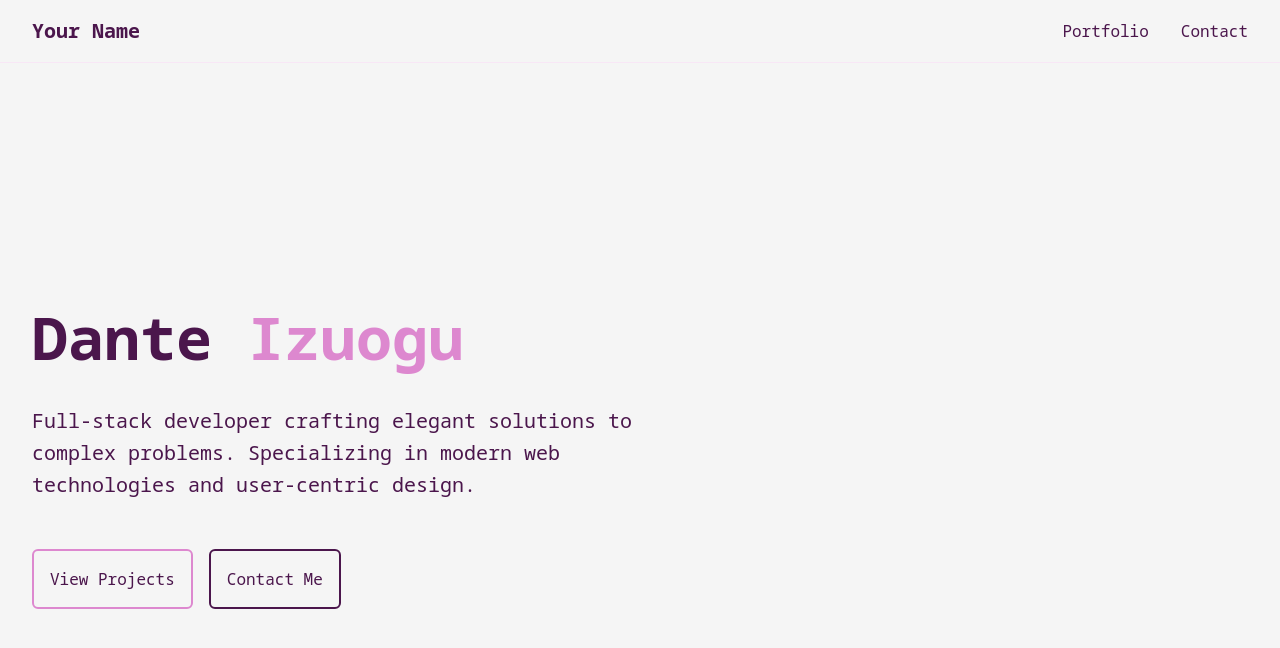
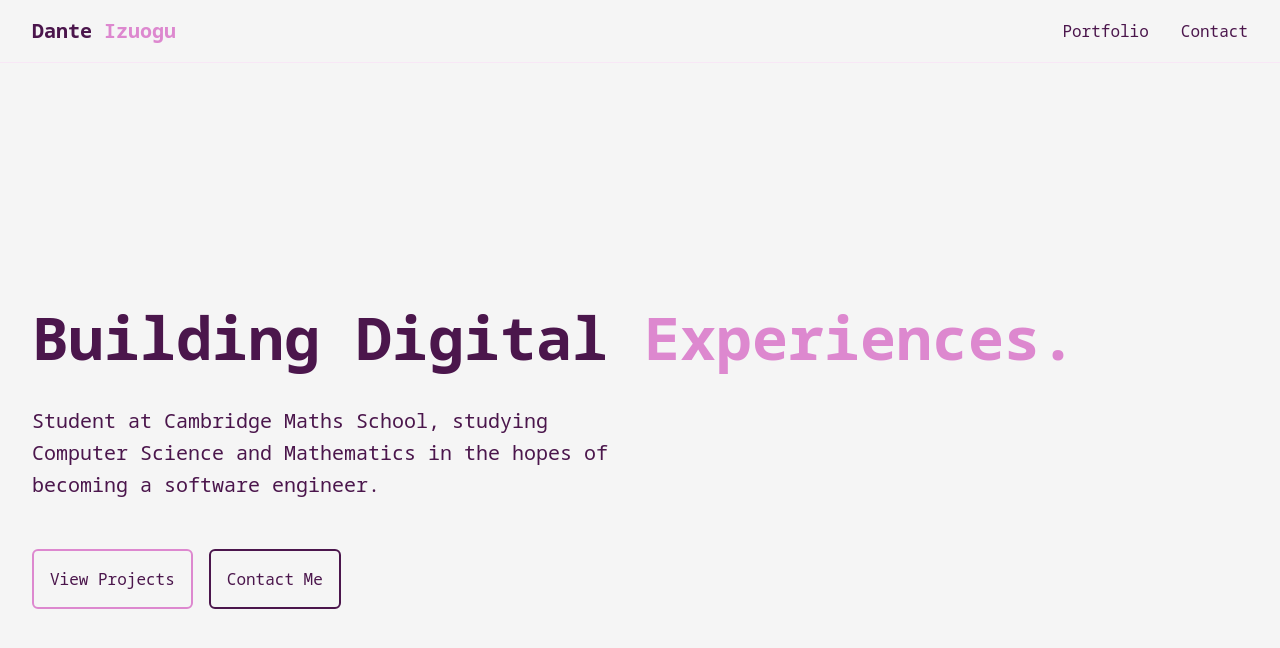
Before and after one commit to Danteizuogu/portfolio-site, a React (Vite) app: page / in a window 1280 px wide. Shown: the top 648 px of the page. Built offline with nearby package versions, Linux system fonts and the light colour scheme.

Commit message:
simple styling changes

```diff
--- a/src/components/Navbar.tsx
+++ b/src/components/Navbar.tsx
@@ -20,7 +20,7 @@ const Navbar = () => {
           color="brand.dark"
           _hover={{ color: 'brand.medium' }}
         >
-          Your Name
+          Dante <Box as="span" color="brand.medium">Izuogu</Box>
         </Link>
         <Spacer />
         <Flex gap={8}>
--- a/src/pages/Home.tsx
+++ b/src/pages/Home.tsx
@@ -9,12 +9,11 @@ const Home = () => {
           fontWeight="bold"
           fontFamily="heading"
         >
-          Dante <Box as="span" color="brand.medium">Izuogu</Box>
+          Building Digital <Box as="span" color="brand.medium">Experiences.</Box>
         </Heading>
 
         <Text fontSize="xl" maxW="600px" lineHeight="1.6">
-          Full-stack developer crafting elegant solutions to complex problems.
-          Specializing in modern web technologies and user-centric design.
+          Student at Cambridge Maths School, studying Computer Science and Mathematics in the hopes of becoming a software engineer.
         </Text>
 
         <HStack spacing={4} pt={4}>
```
